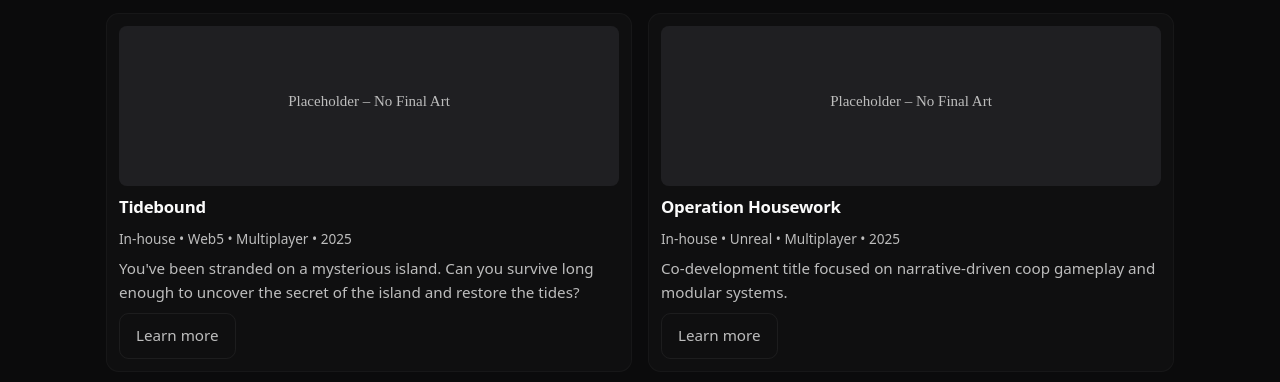
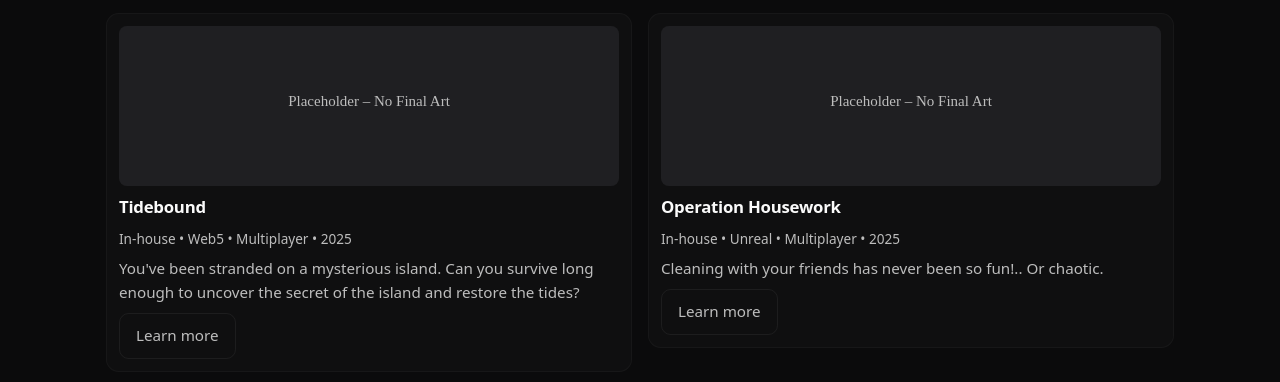
Before and after one commit to ElemonatorGames/ElemonatorGames.github.io, an Astro site: page /projects in a window 1280 px wide. Shown: the part 182-564 px from the top of the page. Built offline with nearby package versions, Linux system fonts and the light colour scheme; Astro itself is replaced by a stand-in of ours.

Commit message:
Missed a small section for Operation Housework in the index page.

```diff
--- a/src/pages/projects/index.astro
+++ b/src/pages/projects/index.astro
@@ -38,10 +38,7 @@ import Base from "../../layouts/Base.astro";
       />
       <h3>Operation Housework</h3>
       <p class="meta">In-house • Unreal • Multiplayer • 2025</p>
-      <p>
-        Co-development title focused on narrative-driven coop gameplay and
-        modular systems.
-      </p>
+      <p>Cleaning with your friends has never been so fun!.. Or chaotic.</p>
       <p>
         <a
           class="btn btn--ghost btn--hover-green"
```
